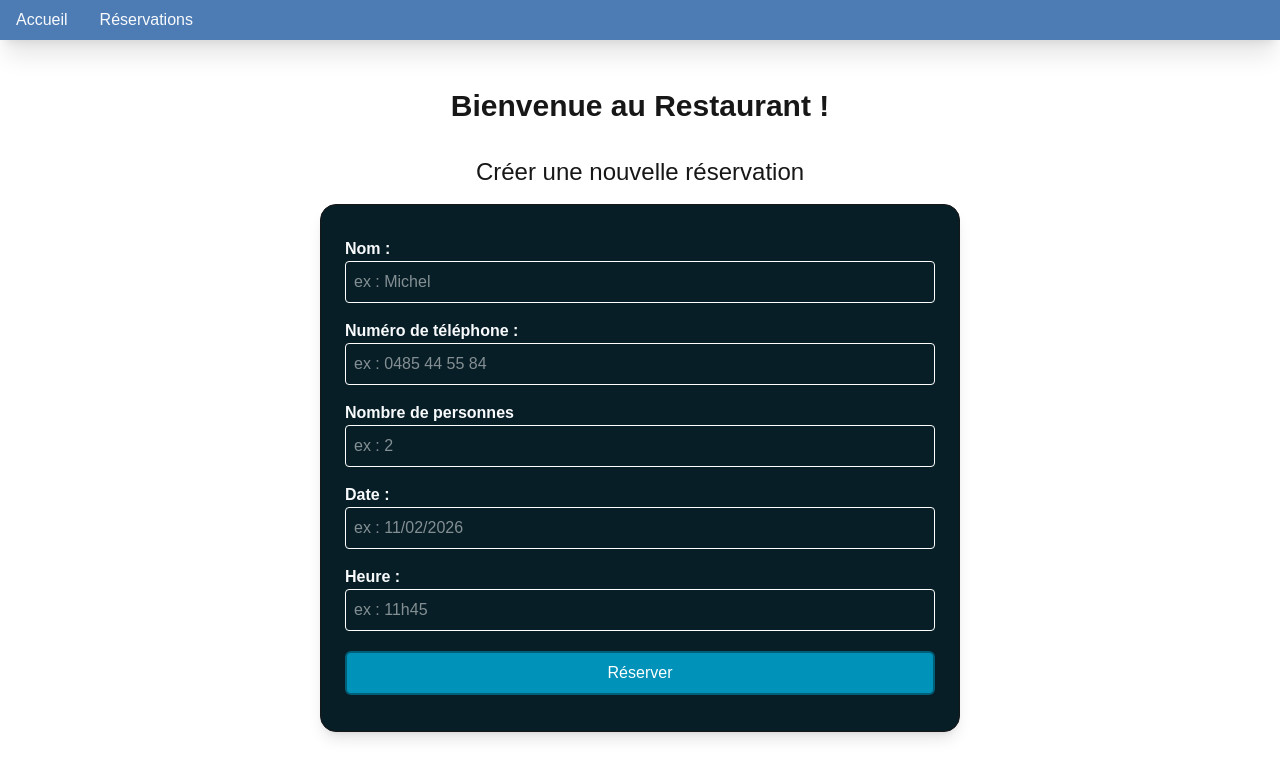
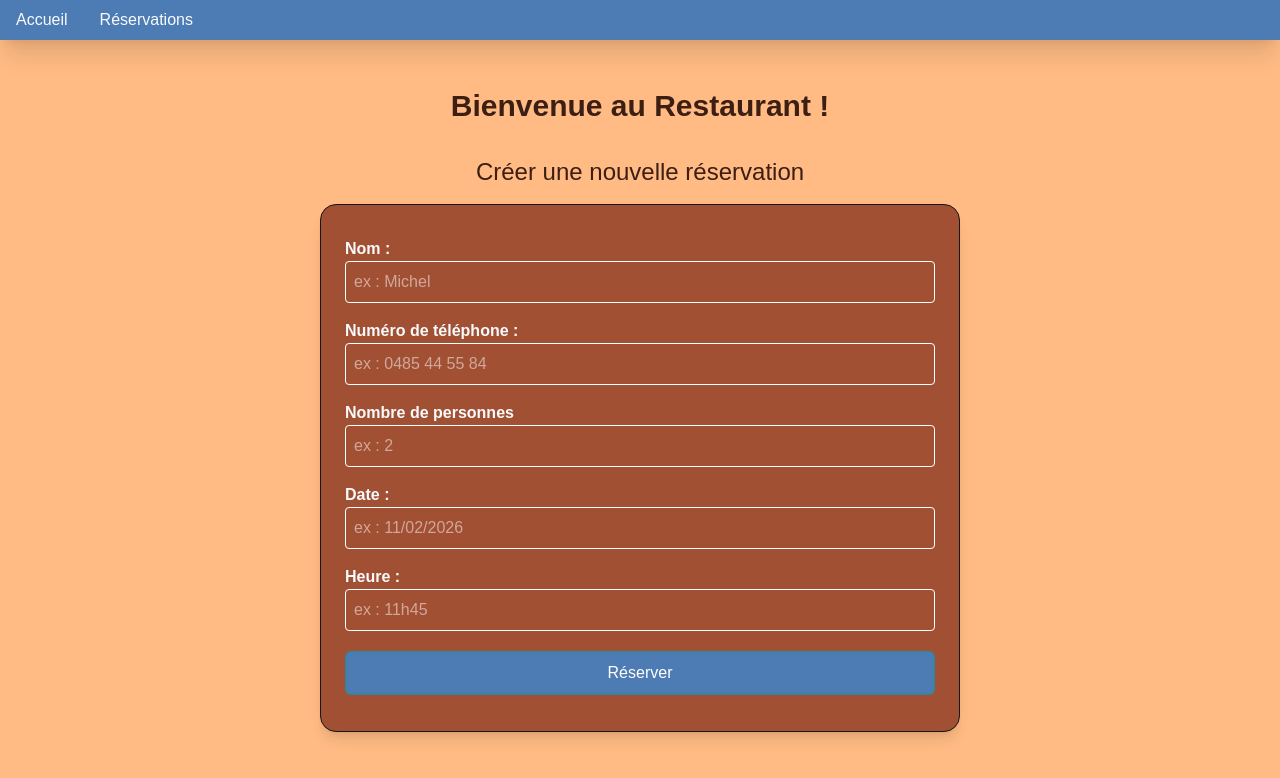
Before and after one commit to DocteurGaufre/exam-blog, a Next.js app: page / in a window 1280 px wide. Shown: the top 778 px of the page. Built offline with nearby package versions, Linux system fonts and the light colour scheme; no server answers.

Commit message:
Restyling du site

```diff
--- a/app/bookings/[id]/page.tsx
+++ b/app/bookings/[id]/page.tsx
@@ -25,10 +25,10 @@ export default async function BookingPage(props: BookingPageProps) {
     <div className="container mx-auto p-4 max-w-2xl">
 
       {/* Titre de la page */}
-      <h1 className="text-center text-3xl my-8 font-bold">Modifier la réservation</h1>
+      <h1 className="text-center text-3xl my-8 font-bold text-[#3c1e13]">Modifier la réservation</h1>
 
       {/* Formulaire d'édition */}
-      <form action={editBooking} className='border rounded-2xl p-6 shadow-lg bg-[#071e26]'>
+      <form action={editBooking} className='border rounded-2xl p-6 shadow-lg bg-[#a15034]'>
 
         {/* ID caché pour que le serveur sache quelle réservation modifier */}
         <input type="hidden" name="id" value={booking.id} />
--- a/app/bookings/page.tsx
+++ b/app/bookings/page.tsx
@@ -1,4 +1,4 @@
-import { getBookings, removeBookingAction } from '@/lib/bookings';
+import { getBookings } from '@/lib/bookings';
 import Link from 'next/link';
 
 export default async function Home() {
@@ -6,31 +6,33 @@ export default async function Home() {
     const bookings = await getBookings()
 
     return (
-    <main className="p-4 lg:p-8">
+    <div className="p-4 lg:p-8">
 
       {/* Titre de la page */}
-      <h1 className="text-center text-3xl my-8 font-bold">Liste des réservations</h1>
+      <h1 className="text-center text-3xl my-8 font-bold text-[#3c1e13]">Liste des réservations</h1>
 
       {/* Liste des réservations */}
       {bookings.map(booking => (
-        <div key={booking.id} className="border rounded m-4 bg-[#436d9e] p-3">
+        <div key={booking.id} className="border rounded-xl m-4 bg-[#a15034] p-3">
 
           {/* Nom la réservation */}
-          <div className="flex items-center justify-between mb-3">
+          <div className="flex items-center justify-between">
               <h3 className="text-2xl font-bold text-[#e2a760]">Nom : {booking.name}</h3>
               <h3 className="italic">{booking.date} à {booking.hour}</h3>
           </div>
 
+          <h3 className="italic ml-135">Nombre d'invités: {booking.people_number}</h3>
+
           {/* Bouton pour rediriger la personne vers la page d'édition */}
           <Link
             href={`/bookings/${booking.id}`}
-            className="bg-amber-600 hover:bg-amber-500 border-2 border-amber-700 text-white rounded p-3 py-0.5"
+            className="bg-amber-600 hover:bg-amber-500 border-2 border-amber-700 text-white rounded p-3 py-1"
           >
             Éditer la réservation
           </Link>
 
         </div>
       ))}
-    </main>
+    </div>
   );
 }
--- a/app/layout.tsx
+++ b/app/layout.tsx
@@ -9,10 +9,12 @@ export default function RootLayout({
   return (
     <html lang="en">
       <body>
-        <Navbar  />
-        <div className="container mx-auto">
-          {children}
-        </div>
+        <main className="bg-[#ffbb83] min-h-screen">
+          <Navbar  />
+          <div className="container mx-auto">
+            {children}
+          </div>
+        </main>
       </body>
     </html>
   );
--- a/app/page.tsx
+++ b/app/page.tsx
@@ -7,13 +7,13 @@ export default function Home() {
     <div className="container mx-auto p-4 max-w-2xl">
 
       {/* Titre principale */}
-      <h1 className='text-center text-3xl my-8 font-bold'>Bienvenue au Restaurant !</h1>
+      <h1 className='text-center text-3xl my-8 font-bold text-[#3c1e13]'>Bienvenue au Restaurant !</h1>
 
       {/* Titre secondaire */}
-      <h2 className="text-center text-2xl my-4">Créer une nouvelle réservation</h2>
+      <h2 className="text-center text-2xl my-4 text-[#3c1e13]">Créer une nouvelle réservation</h2>
 
       {/* Formulaire de réservation */}
-      <form action={addBooking} className='border rounded-2xl p-6 shadow-lg bg-[#071e26] flex flex-col'>
+      <form action={addBooking} className='border rounded-2xl p-6 shadow-lg bg-[#a15034] flex flex-col'>
 
         {/* Nom */}
         <Field
@@ -68,7 +68,7 @@ export default function Home() {
         {/* Bouton pour valider la réservation */}
         <Button
           type="submit"
-          className="w-auto my-3 bg-cyan-600 hover:bg-cyan-700 border-cyan-800 border-2"
+          className="w-auto my-3 bg-[#4d7cb5] border-[#3485a1] border-2"
         >
           Réserver
         </Button>
--- a/components/Button.tsx
+++ b/components/Button.tsx
@@ -7,7 +7,7 @@ export function Button({ className, ...props }: ButtonProps) {
     return (
         <button
             // On définit des styles de base + on laisse la possibilité de surcharger via className
-            className={`w-full bg-blue-600 text-white font-medium py-2 px-4 rounded-md hover:bg-blue-700 transition-colors disabled:opacity-50 ${className}`}
+            className={`w-full bg-[#4d7cb5] text-white font-medium py-2 px-4 rounded-md hover:bg-[#3e6391] transition-colors disabled:opacity-50 ${className}`}
             {...props}
         >
             {props.children}
```
